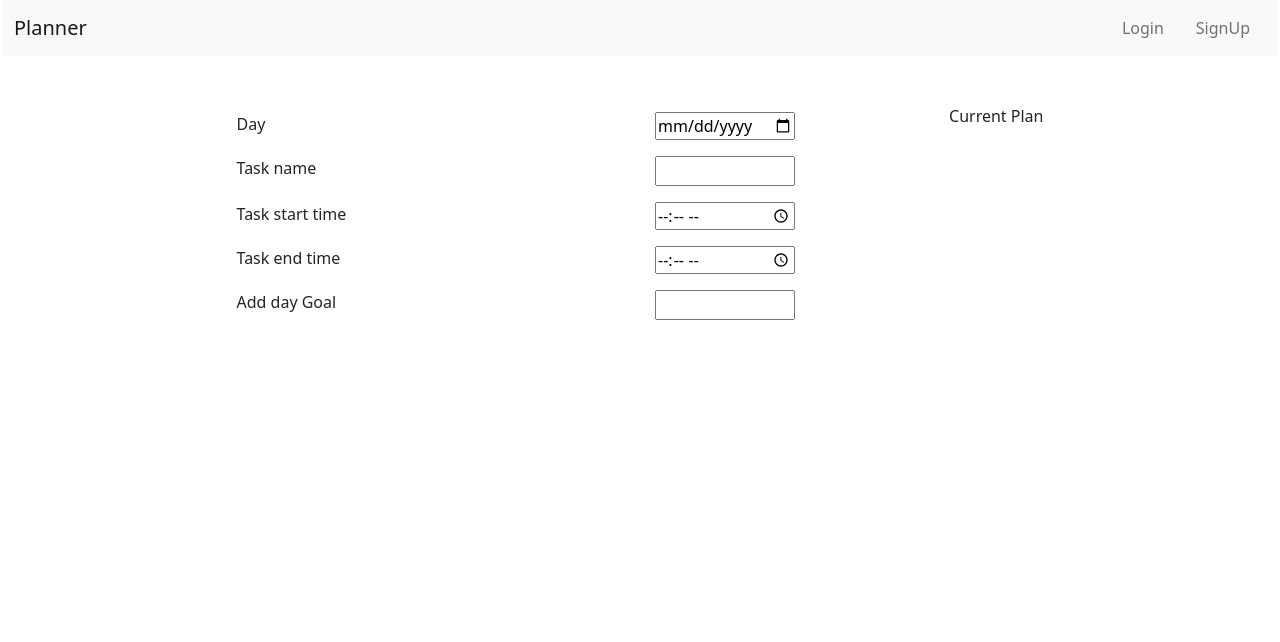
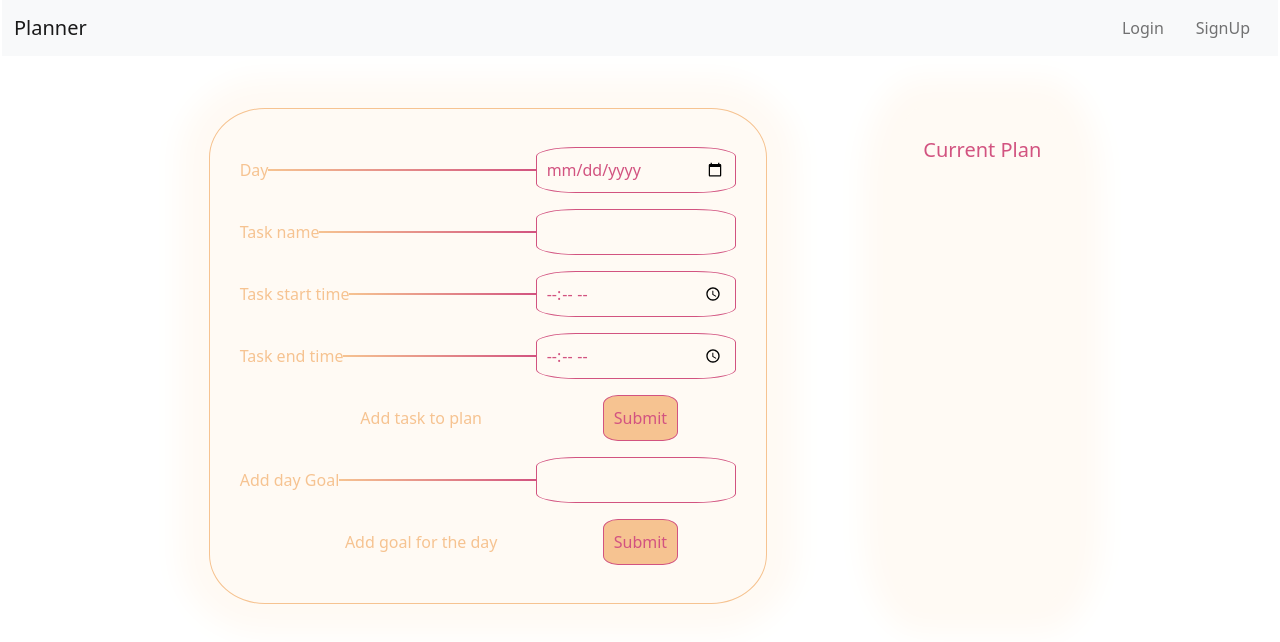
Before and after one commit to Fleskimiso/dailyPlanner, a React (Vite) app: page /plan in a window 1280 px wide. Shown: the top 642 px of the page. Built offline with nearby package versions, Linux system fonts and the light colour scheme.

Commit message:
working on html and css of dayplan form

```diff
--- a/src/frontend/App.tsx
+++ b/src/frontend/App.tsx
@@ -5,6 +5,7 @@ import { BrowserRouter, Route, Routes } from "react-router-dom";
 import { Provider } from 'react-redux'
 import { store } from './store/store'
 import Loading from './components/Loading';
+import "./styles/index.css";
 
 const HomePage = lazy(() => import("./routes/HomePage"));
 const LoginPage = lazy(() => import("./routes/LoginPage"));
--- a/src/frontend/routes/CreatorPage.tsx
+++ b/src/frontend/routes/CreatorPage.tsx
@@ -8,57 +8,125 @@ const CreatorPage = () => {
     const [currentTaskEndTime, setCurrentTaskEndTime] = useState('');
     const [currentDayGoal, setCurrentDayGoal] = useState('');
 
+    const [currentDayPlan, setCurrentDayPlan] = useState<{
+        taskName: string,
+        taskStartTime: number,
+        taskEndTime: number,
+        completed: boolean
+    }[]>([])
+
+    const submitTask = () => {
+        if (currentTaskName != "" && currentTaskStartTime != "" && currentTaskEndTime != "") {
+            const selectedDate = new Date(currentDay);
+            const timeStamp = selectedDate.getTime() - selectedDate.getHours() * 3600 * 1000;
+            const taskStartTime = timeStamp
+                + Number(currentTaskStartTime.split(":")[0]) * 3600 * 1000
+                + Number(currentTaskStartTime.split(":")[1]) * 60 * 1000;
+            const taskEndTime = timeStamp
+                + Number(currentTaskEndTime.split(":")[0]) * 3600 * 1000
+                + Number(currentTaskEndTime.split(":")[1]) * 60 * 1000;
+            setCurrentDayPlan([
+                ...currentDayPlan, {
+                    taskName: currentTaskName,
+                    taskStartTime,
+                    taskEndTime,
+                    completed: false
+                }
+            ]);
+            setCurrentTaskName("");
+        }
+    }
 
     return <div className="container d-flex flex-row justify-content-evenly mt-5">
-        <div className="d-flex flex-column justify-content-center w-50">
-            <div className="my-2 d-flex flex-row">
-                <label htmlFor="day">Day</label>
+        <div className="d-flex flex-column justify-content-center w-50 mt-1 plan-input-container">
+            <div className="my-2 d-flex flex-row align-items-center">
+                <label className="label-text" htmlFor="day">Day</label>
                 <span className="line-break"></span>
-                <input className="ms-auto w-25"  onChange={e => {
+                <input className="ms-auto w-200px plan-day-input" onChange={e => {
                     setCurrentDay(e.target.value);
                 }} value={currentDay} type="date" name="day" id="day" />
             </div>
-            <div className="my-2 d-flex flex-row">
-                <label htmlFor="task">Task name</label>
+            <div className="my-2 d-flex flex-row align-items-center">
+                <label className="label-text" htmlFor="task">Task name</label>
                 <span className="line-break"></span>
-                <input className="ms-auto w-25" type="text" name="task" id="task" value={currentTaskName}
+                <input className="ms-auto w-200px plan-day-input" type="text" name="task" id="task" value={currentTaskName}
                     onChange={e => {
                         setCurrentTaskName(e.target.value);
                     }} />
             </div>
-            <div className="my-2 d-flex flex-row">
-                <label htmlFor="startTime">Task start time</label>
+            <div className="my-2 d-flex flex-row align-items-center">
+                <label className="label-text" htmlFor="startTime">Task start time</label>
                 <span className="line-break"></span>
-                <input className="ms-auto w-25" type="time" name="startTime" id="startTime" value={currentTaskStartTime}
-                onChange={e =>{
+                <input className="ms-auto w-200px plan-day-input" type="time" name="startTime" id="startTime" value={currentTaskStartTime}
+                    onChange={e => {
                         console.log(e.target.value);
                         setCurrentTaskStartTime(e.target.value);
                     }} />
             </div>
 
-            <div className="my-2 d-flex flex-row">
-                <label htmlFor="endTime">Task end time</label>
+            <div className="my-2 d-flex flex-row align-items-center">
+                <label className="label-text" htmlFor="endTime">Task end time</label>
                 <span className="line-break"></span>
-                <input className="ms-auto w-25" type="time" name="endTime" id="endTime" value={currentTaskEndTime}
-                onChange={e =>{
+                <input className="ms-auto w-200px plan-day-input" type="time" name="endTime" id="endTime" value={currentTaskEndTime}
+                    onChange={e => {
                         setCurrentTaskEndTime(e.target.value);
                     }} />
             </div>
 
-            <div className="my-2 d-flex flex-row">
-                <label htmlFor="dayGoal">Add day Goal</label>
+            <div className="my-2 d-flex flex-row align-items-center justify-content-evenly">
+                <div className="w-50 justify-content-center d-flex flex-row label-text">
+                    <label htmlFor="">Add task to plan</label>
+                </div>
+                <div>
+                    <button onClick={e => {
+                        e.preventDefault();
+                        submitTask();
+                    }} className="plan-input-button">Submit</button>
+                </div>
+            </div>
+
+            <div className="my-2 d-flex flex-row align-items-center">
+                <label className="label-text" htmlFor="dayGoal">Add day Goal</label>
                 <span className="line-break"></span>
-                <input className="ms-auto w-25" type="text" name="dayGoal" id="dayGoal" value={currentDayGoal}
-                onChange={e =>{
+                <input className="ms-auto w-200px plan-day-input" type="text" name="dayGoal" id="dayGoal" value={currentDayGoal}
+                    onChange={e => {
                         setCurrentDayGoal(e.target.value);
                     }} />
             </div>
 
+            <div className="my-2 d-flex flex-row align-items-center justify-content-evenly">
+                <div className="w-50 justify-content-center d-flex flex-row label-text">
+                    <label htmlFor="">Add goal for the day</label>
+                </div>
+                <div>
+                    <button className="plan-input-button">Submit</button>
+                </div>
             </div>
 
-        <div className="plan-card">
+        </div>
+
+        <div className="plan-container mt-1 d-flex flex-column justify-content-start">
+            <div className="text-center mb-2 text-maroon h5">
+                Current Plan
+            </div>
             <div>
-                    Current Plan
+                {currentDayPlan.map(task => {
+                    return <div key={task.taskName} className="text-maroon py-1">
+                        {task.taskName} {" - "} {
+                            new Date(task.taskStartTime).getHours()
+                            + ":"
+                            + (new Date(task.taskStartTime).getMinutes() < 10 ?
+                                "0" + new Date(task.taskStartTime).getMinutes()
+                                : new Date(task.taskStartTime).getMinutes())
+                        } {" to "} {
+                            new Date(task.taskEndTime).getHours()
+                            + ":"
+                            + (new Date(task.taskEndTime).getMinutes() < 10 ?
+                            "0" + new Date(task.taskEndTime).getMinutes()
+                            : new Date(task.taskEndTime).getMinutes())
+                        }
+                    </div>
+                })}
             </div>
         </div>
 
--- /dev/null
+++ b/src/frontend/styles/index.css
@@ -0,0 +1,55 @@
+:root {
+    --ocean: #ECF9FF;
+    --creamy: #FFFBEB;
+    --lighter-orange: #FFE7CC;
+    --light-orange: #F8CBA6;
+    /* other palette */
+    --white: #FFFAF4;
+    --maroon: #D25380;
+    --orange: #E08E6D;
+    --belge: #F6C391;
+}
+
+.w-200px {
+    width: 200px;
+    min-width: 200px;
+}
+.line-break {
+    width: 100%;
+    height: 2px;
+    background: linear-gradient(to right, var(--belge), var(--maroon));
+}
+.label-text {
+    min-width: fit-content;
+    color: var(--belge);
+}
+.plan-input-container {
+    background: var(--white);
+    padding: 30px;
+    border-radius: 10%;
+    border: 1px solid var(--belge);
+    box-shadow:  0px 0px 30px 30px var(--white);
+}
+.plan-day-input {
+    background-color: var(--white);
+    color: var(--maroon);
+    border: 1px solid var(--maroon);
+    padding: 10px;
+    border-radius: 20%;
+}
+.plan-input-button {
+    background: var(--belge);
+    color: var(--maroon);
+    padding: 10px;
+    border-radius: 20%;
+    border: 1px solid var(--maroon)
+}
+.text-maroon {
+    color: var(--maroon);
+}
+.plan-container {
+    background: var(--white);
+    border-radius: 15%;
+    padding: 30px;
+    box-shadow:  0px 0px 30px 30px var(--white);
+}
```
Lines whose indentation alone changed are shown as unchanged.
